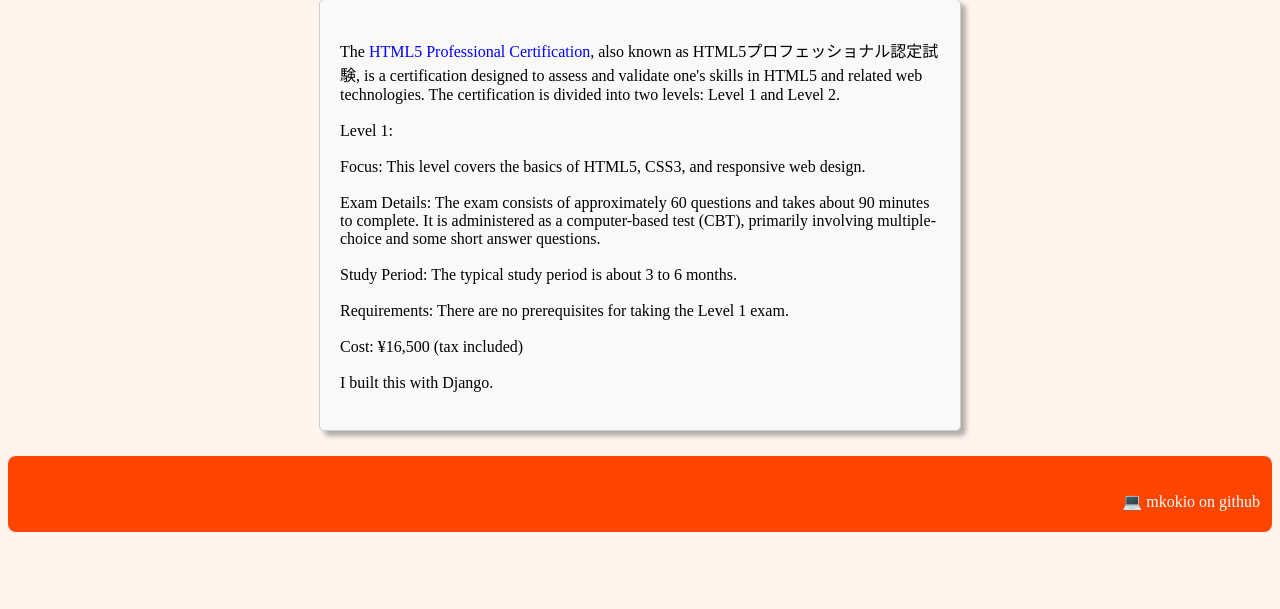
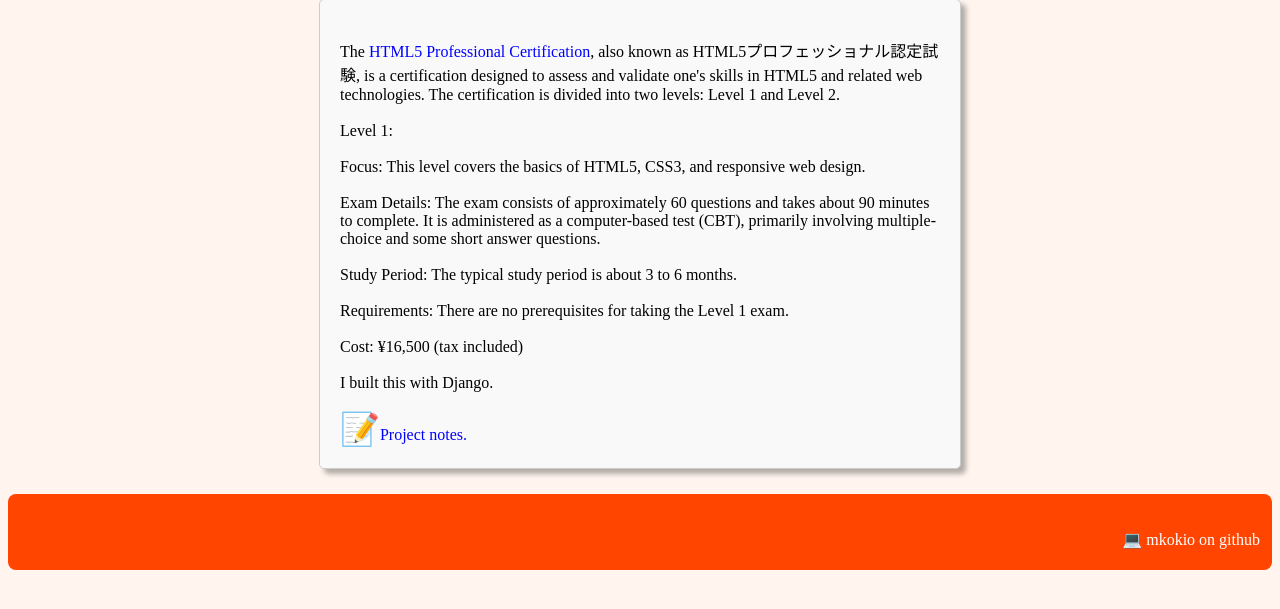
Before and after one commit to mkokio/html5study, a Django app: page / in a window 1280 px wide. Shown: the part 141-750 px from the top of the page. Run offline with Django 5.2, Linux system fonts and the light colour scheme.

Commit message:
added link to landing page

```diff
--- a/questions/templates/landing_page.html
+++ b/questions/templates/landing_page.html
@@ -22,5 +22,6 @@ Cost: ¥16,500 (tax included)
 
 I built this with Django.
 
+<span style='font-size:2em;'>&#128221;</span><a href="https://marccocchio.medium.com/studying-for-the-japanese-html5-professional-certification-by-creating-a-django-app-6c9eb6b45cba">Project notes.</a>
 </div>
 {% endblock %}
```
